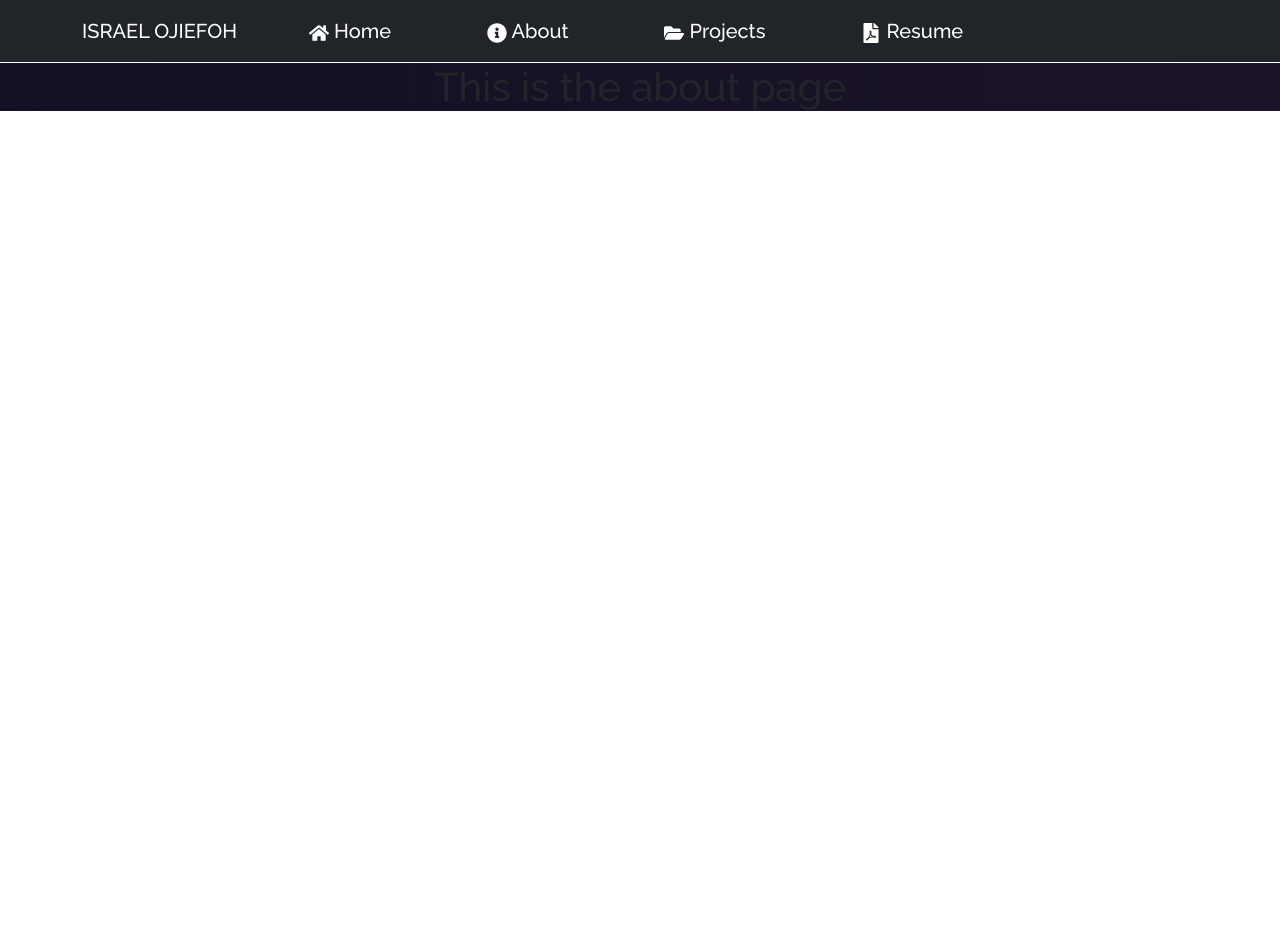
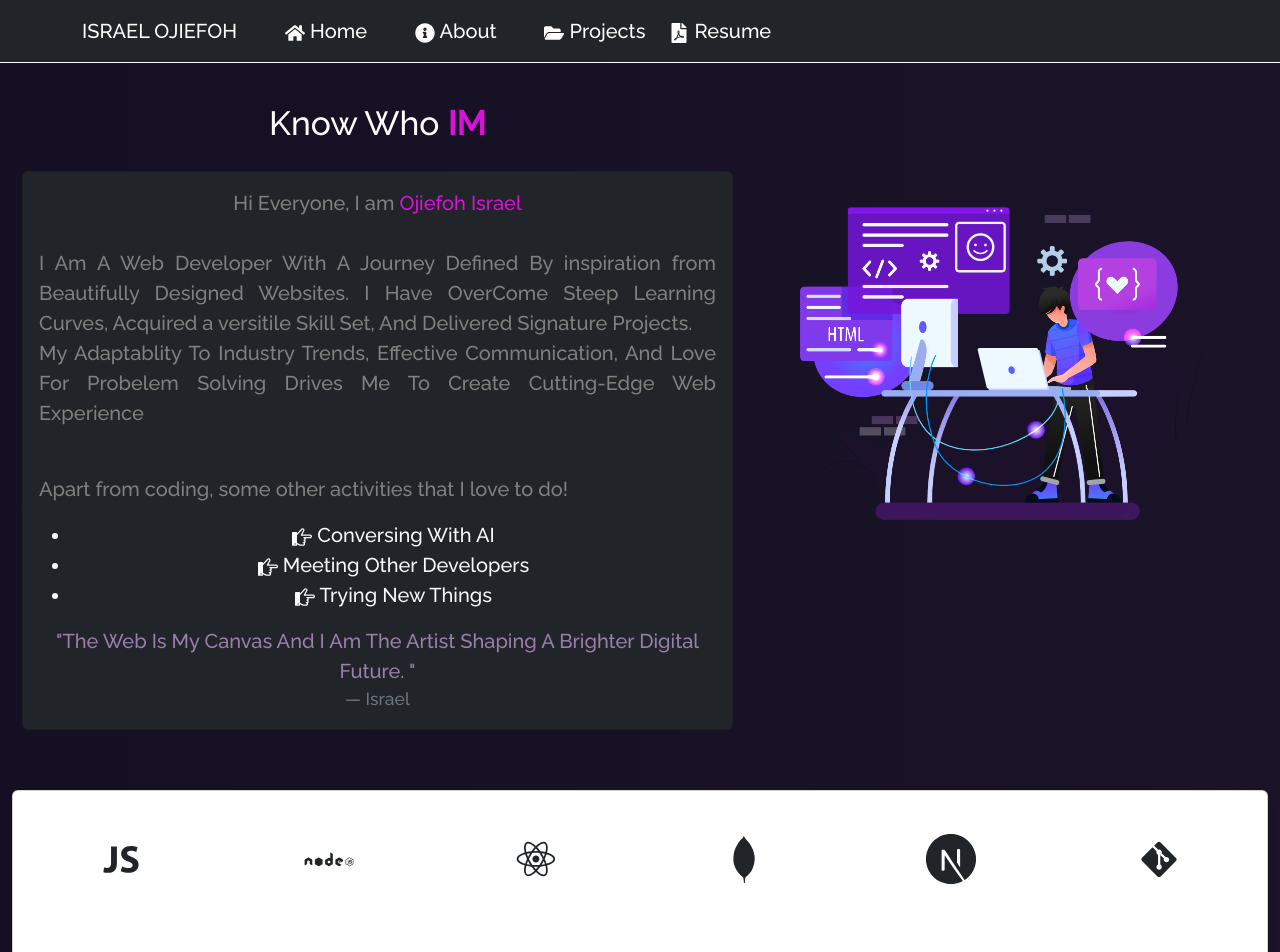
Before and after one commit to IsraelOjiefoh/portfolio, a React (Vite) app: page /about in a window 1280 px wide. Shown: the top 952 px of the page. Before the commit the page ends 800 px from the top, so only its background shows below. Built offline with nearby package versions, Linux system fonts and the light colour scheme.

Commit message:
modified

```diff
--- a/src/App.jsx
+++ b/src/App.jsx
@@ -1,5 +1,5 @@
 import Home from "./components/home";
-import About from "./components/about";
+import About from "./components/About/About";
 import Projects from "./components/projects";
 import Resume from "./components/resume";
 import NotFound from "./components/not_found";
--- /dev/null
+++ b/src/components/About/About.jsx
@@ -0,0 +1,39 @@
+import { Container, Row, Col } from "react-bootstrap";
+import Techstack from "./Techstack";
+import Aboutcard from "./AboutCard";
+import laptopImg from "../../Assets/about.png";
+
+const About = () => {
+  return (
+    <Container fluid className="about-section">
+      <Row style={{ justifyContent: "center", padding: "10px" }}>
+        <Col
+          md={7}
+          style={{
+            justifyContent: "center",
+            paddingTop: "30px",
+            paddingBottom: "50px",
+          }}
+        >
+          <h1 style={{ fontSize: "2.1em", paddingBottom: "20px" }}>
+            Know Who <strong className="purple">IM</strong>
+          </h1>
+          <Aboutcard />
+        </Col>
+        <Col
+          md={5}
+          style={{ paddingTop: "120px", paddingBottom: "50px" }}
+          className="about-img"
+        >
+          <img src={laptopImg} alt="about" className="img-fluid" />
+        </Col>
+      </Row>
+
+
+
+      <Techstack />
+    </Container>
+  );
+};
+
+export default About;
--- /dev/null
+++ b/src/components/About/AboutCard.jsx
@@ -0,0 +1,49 @@
+import Card from "react-bootstrap/Card";
+import { ImPointRight } from "react-icons/im";
+
+function AboutCard() {
+  return (
+    <Card className="quote-card-view bg-dark">
+      <Card.Body>
+        <blockquote className="blockquote mb-0">
+          <p style={{ textAlign: "justify", color: "gray" }}>
+            <div style={{ textAlign: "center" }}>
+              {" "}
+              Hi Everyone, I am <span className="purple">Ojiefoh Israel </span>
+            </div>
+            <br /> I Am A Web Developer With A Journey Defined By inspiration
+            from Beautifully Designed Websites. I Have OverCome Steep Learning
+            Curves, Acquired a versitile Skill Set, And Delivered Signature
+            Projects.{" "}
+            <p>
+              My Adaptablity To Industry Trends, Effective Communication, And
+              Love For Probelem Solving Drives Me To Create Cutting-Edge Web
+              Experience{" "}
+            </p>
+            <br />
+            Apart from coding, some other activities that I love to do!
+          </p>
+          <ul>
+            <li className="about-activity text-light">
+              <ImPointRight /> Conversing With AI
+            </li>
+            <li className="about-activity text-light">
+              <ImPointRight /> Meeting Other Developers
+            </li>
+            <li className="about-activity text-light">
+              <ImPointRight /> Trying New Things
+            </li>
+          </ul>
+
+          <p style={{ color: "rgb(155 126 172)" }}>
+            "The Web Is My Canvas And I Am The Artist Shaping A Brighter Digital
+            Future. "{" "}
+          </p>
+          <footer className="blockquote-footer">Israel</footer>
+        </blockquote>
+      </Card.Body>
+    </Card>
+  );
+}
+
+export default AboutCard;
--- /dev/null
+++ b/src/components/About/Techstack.jsx
@@ -0,0 +1,43 @@
+import { Card, Col, Row } from "react-bootstrap";
+import {
+  DiJavascript1,
+  DiReact,
+  DiNodejs,
+  DiMongodb,
+  DiGit,
+} from "react-icons/di";
+import { SiNextdotjs } from "react-icons/si";
+
+function Techstack() {
+  return (
+    <Card className="tech-card mb-5">
+      <Card.Body>
+        <Row
+          className="tech-icons-row"
+          style={{ justifyContent: "center", paddingBottom: "50px" }}
+        >
+          <Col xs={4} md={2} className="tech-icons">
+            <DiJavascript1 />
+          </Col>
+          <Col xs={4} md={2} className="tech-icons">
+            <DiNodejs />
+          </Col>
+          <Col xs={4} md={2} className="tech-icons">
+            <DiReact />
+          </Col>
+          <Col xs={4} md={2} className="tech-icons">
+            <DiMongodb />
+          </Col>
+          <Col xs={4} md={2} className="tech-icons">
+            <SiNextdotjs />
+          </Col>
+          <Col xs={4} md={2} className="tech-icons">
+            <DiGit />
+          </Col>
+        </Row>
+      </Card.Body>
+    </Card>
+  );
+}
+
+export default Techstack;
--- a/src/components/about.jsx
+++ /dev/null
@@ -1,7 +0,0 @@
-const About = () => {
-    return (
-        <h1 >This is the about page</h1>
-    );
-}
-
-export default About;
--- a/src/components/navbar.jsx
+++ b/src/components/navbar.jsx
@@ -13,7 +13,7 @@ function MyNavbar() {
               <Nav.Link>
                 <Link
                   to="/"
-                  className="mx-5 fs-5 text-white text-decoration-none"
+                  className="mx-4 fs-5 text-white text-decoration-none"
                 >
                   {" "}
                   <FaHome /> Home
@@ -21,19 +21,19 @@ function MyNavbar() {
 
                 <Link
                   to="/about"
-                  className="mx-5  fs-5 text-white text-decoration-none"
+                  className="mx-4  fs-5 text-white text-decoration-none"
                 >
                   <FaInfoCircle /> About
                 </Link>
                 <Link
                   to="/projects"
-                  className="mx-5 fs-5 text-white text-decoration-none"
+                  className="mx-4 fs-5 text-white text-decoration-none"
                 >
                   <FaFolderOpen /> Projects
                 </Link>
                 <Link
                   to="/resume"
-                  className="mx-5 fs-5 text-white text-decoration-none"
+                  className="mx-6 fs-5 text-white text-decoration-none"
                 >
                   <FaFilePdf /> Resume
                 </Link>
--- a/src/index.css
+++ b/src/index.css
@@ -6,6 +6,7 @@
   -webkit-font-smoothing: antialiased;
   -moz-osx-font-smoothing: grayscale;
   background-image: linear-gradient(to left, rgb(27 20 41), rgb(20 15 35)) !important;
+  color: white;
   text-align: center;
   margin-top: 63px;
   width: 100%;
@@ -40,3 +41,20 @@
     transform: rotate(0deg);
   }
 }
+
+/* Add this CSS to your stylesheet */
+.tech-card {
+  border: none; /* Remove the card border */
+  box-shadow: 0 4px 6px rgba(0, 0, 0, 0.1); /* Add a subtle box shadow */
+  font-size: 50px;
+}
+
+.tech-icons-row .tech-icons {
+  text-align: center;
+  padding: 10px;
+  transition: transform 0.2s; /* Add a smooth transition effect */
+}
+
+.tech-icons-row .tech-icons:hover {
+  transform: scale(1.1); /* Scale the icon on hover */
+}
```
